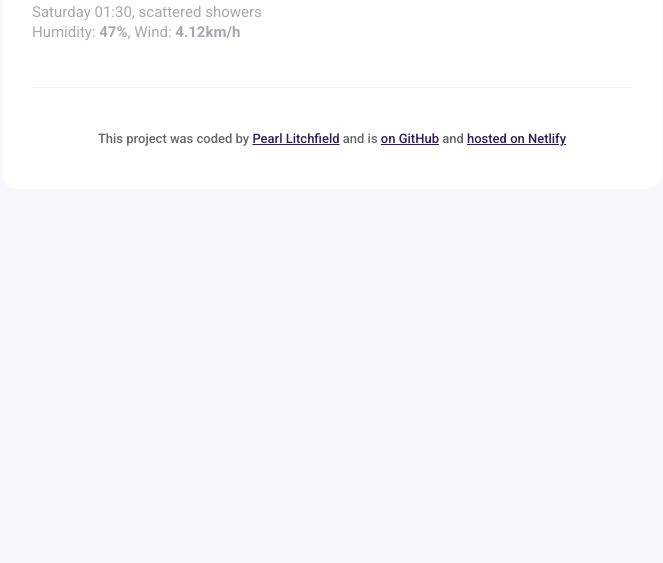
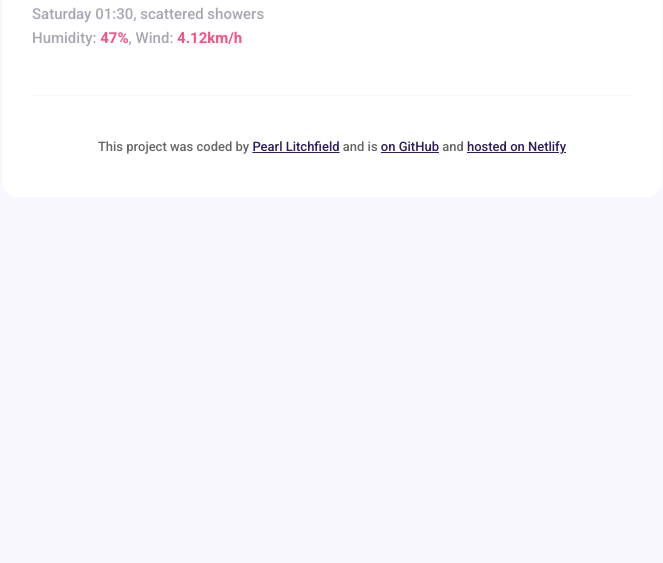
Before and after one commit to pearllitchfield/weather-application-two-github, a plain HTML site: page index.html in a window 1280 px wide. Shown: the part 237-800 px from the top of the page, without its empty margins (308-971 px from the left). Drawn offline with Linux system fonts and the light colour scheme.

Commit message:
Updated style.css
Added css to style.css fle.

```diff
--- a/style.css
+++ b/style.css
@@ -58,7 +58,12 @@ main {
 .weather-app-details {
   font-size: 15px;
   color: rgba(39, 33, 66, 0.4);
-  line-height: 20px;
+  line-height: 24px;
+  font-weight: 500;
+}
+
+.weather-app-details strong {
+  color: #f65282;
 }
 
 footer {
```
